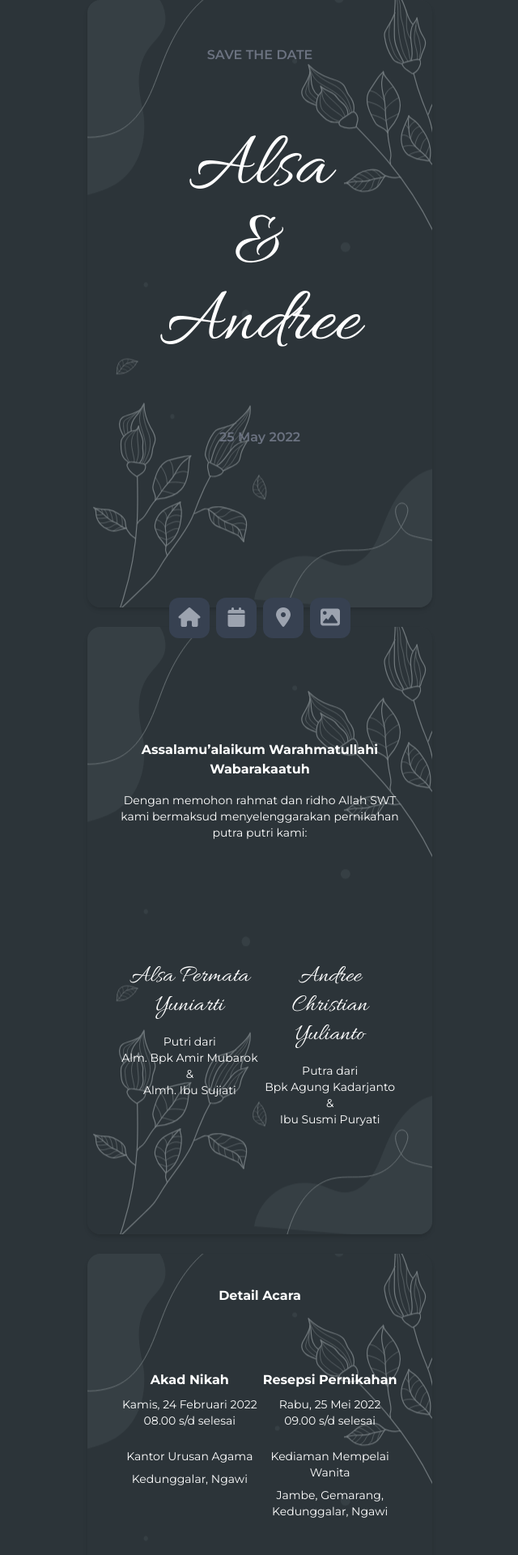
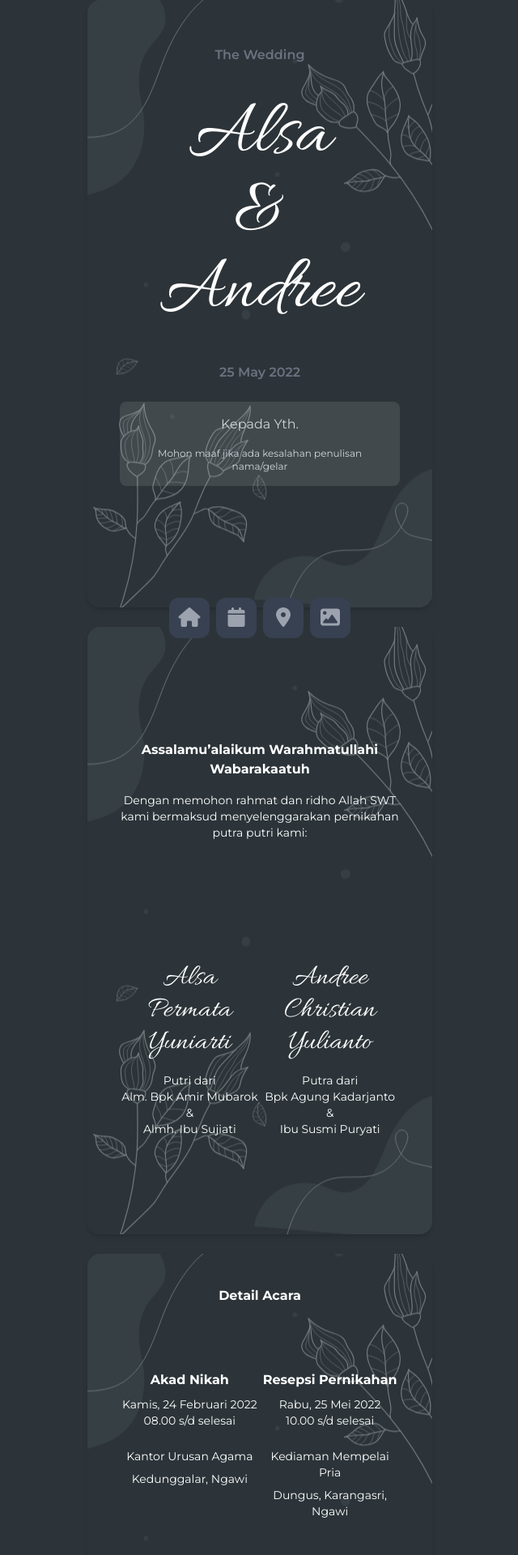
Before and after one commit to andreecy/wedding, a React (Create React App) app: page / in a window 1280 px wide. Shown: the top 1920 px of the page at 81% size, without its empty margins (319-959 px from the left). Built offline with nearby package versions, Linux system fonts and the light colour scheme.

Commit message:
update name, location

```diff
--- a/package.json
+++ b/package.json
@@ -1,6 +1,7 @@
 {
   "name": "my-wedding",
   "version": "0.1.0",
+  "homepage": "https://andreecy.github.io/wedding",
   "private": true,
   "dependencies": {
     "@testing-library/jest-dom": "^5.16.2",
@@ -11,6 +12,7 @@
     "@types/react": "^17.0.39",
     "@types/react-dom": "^17.0.11",
     "moment": "^2.29.1",
+    "query-string": "^7.1.1",
     "react": "^17.0.2",
     "react-dom": "^17.0.2",
     "react-scripts": "5.0.0",
--- a/public/index.html
+++ b/public/index.html
@@ -33,7 +33,7 @@
     />
     <title>Alsa & Andree Wedding</title>
     <script
-      src="https://kit.fontawesome.com/a076d05399.js"
+      src="https://kit.fontawesome.com/25db9201c0.js"
       crossorigin="anonymous"
     ></script>
   </head>
--- a/src/App.tsx
+++ b/src/App.tsx
@@ -1,4 +1,5 @@
 import { useEffect } from "react"
+import queryString from "query-string"
 import Countdown from "./Countdown"
 import Nav from "./Nav"
 import Page from "./Page"
@@ -37,14 +38,16 @@ function App() {
     })
   }, [])
 
+  const { to } = queryString.parse(location.search)
+
   return (
     <>
       <Nav />
       <Page id="cover">
         <p className="text-gray-500 font-semibold text-center mt-4 show-scroll">
-          SAVE THE DATE
+          The Wedding
         </p>
-        <div className="my-20">
+        <div className="my-10">
           <p className="text-white text-center text-8xl font-title show-scroll">
             Alsa
           </p>
@@ -55,9 +58,18 @@ function App() {
             Andree
           </p>
         </div>
-        <p className="text-gray-500 font-semibold text-center show-scroll">
+        <p className="text-gray-500 font-semibold text-center show-scroll mb-6">
           25 May 2022
         </p>
+        <div className="bg-white/10 hover:shadow-lg rounded-lg my-5 p-4 show-scroll">
+          <p className="text-center text-gray-300">Kepada Yth.</p>
+          <p className="text-center text-gray-300 text-xl font-bold my-4">
+            {to}
+          </p>
+          <p className="text-gray-300 text-center text-xs">
+            Mohon maaf jika ada kesalahan penulisan nama/gelar
+          </p>
+        </div>
       </Page>
 
       <Page>
@@ -72,7 +84,7 @@ function App() {
 
         <div className="flex flex-row mt-[150px]">
           <div className="flex-1">
-            <p className="font-title text-white text-3xl text-center show-scroll">
+            <p className="font-title text-white text-4xl text-center show-scroll">
               Alsa Permata Yuniarti
             </p>
             <p className="text-white text-center text-sm my-4 show-scroll">
@@ -83,7 +95,7 @@ function App() {
             </p>
           </div>
           <div className="flex-1">
-            <p className="font-title text-white text-3xl text-center show-scroll">
+            <p className="font-title text-white text-4xl text-center show-scroll">
               Andree Christian Yulianto
             </p>
             <p className="text-white text-center text-sm my-4 show-scroll">
@@ -119,13 +131,13 @@ function App() {
               Resepsi Pernikahan
             </p>
             <p className="text-white text-center text-sm">
-              Rabu, 25 Mei 2022 <br /> 09.00 s/d selesai
+              Rabu, 25 Mei 2022 <br /> 10.00 s/d selesai
             </p>
             <p className="text-white text-center text-sm mt-6">
-              Kediaman Mempelai Wanita
+              Kediaman Mempelai Pria
             </p>
             <p className="text-white text-center text-sm mt-2">
-              Jambe, Gemarang, Kedunggalar, Ngawi
+              Dungus, Karangasri, Ngawi
             </p>
           </div>
         </div>
@@ -148,8 +160,14 @@ function App() {
         </p>
 
         <div className="flex justify-center show-scroll">
+          {/* <iframe
+            src="https://www.google.com/maps/embed?pb=!1m18!1m12!1m3!1d9409.874635571721!2d111.3607724769919!3d-7.424805722551735!2m3!1f0!2f0!3f0!3m2!1i1024!2i768!4f13.1!3m3!1m2!1s0x0%3A0xcf8c263ef5a000cd!2zN8KwMjUnMzEuMCJTIDExMcKwMjEnMzMuMiJF!5e0!3m2!1sen!2sid!4v1645570302626!5m2!1sen!2sid"
+            width="280"
+            height="450"
+            loading="lazy"
+          ></iframe> */}
           <iframe
-            src="https://www.google.com/maps/embed?pb=!1m18!1m12!1m3!1d9409.874635571721!2d111.3607724769919!3d-7.424805722551735!2m3!1f0!2f0!3f0!3m2!1i1024!2i768!4f13.1!3m3!1m2!1s0x0%3A0xcf8c263ef5a000cd!2zN8KwMjUnMzEuMCJTIDExMcKwMjEnMzMuMiJF!5e0!3m2!1sen!2sid!4v1645570302626!5m2!1sen!2sid"
+            src="https://www.google.com/maps/embed?pb=!1m18!1m12!1m3!1d3956.5692205188043!2d111.44951725073727!3d-7.40206810910382!2m3!1f0!2f0!3f0!3m2!1i1024!2i768!4f13.1!3m3!1m2!1s0x0%3A0xb1f93659657f6acf!2zN8KwMjQnMDcuNSJTIDExMcKwMjcnMDIuNSJF!5e0!3m2!1sen!2sid!4v1648372638564!5m2!1sen!2sid"
             width="280"
             height="450"
             loading="lazy"
--- a/src/Countdown.tsx
+++ b/src/Countdown.tsx
@@ -31,9 +31,10 @@ const Countdown = () => {
     }
   }
 
-  // useEffect(() => {
-  //   update()
-  // })
+  useEffect(() => {
+    const interval = setInterval(update, 1000)
+    return () => clearInterval(interval)
+  })
 
   return (
     <>
```
Also changed, not shown: 1 other file (tests, documents, lock files or other folders).
